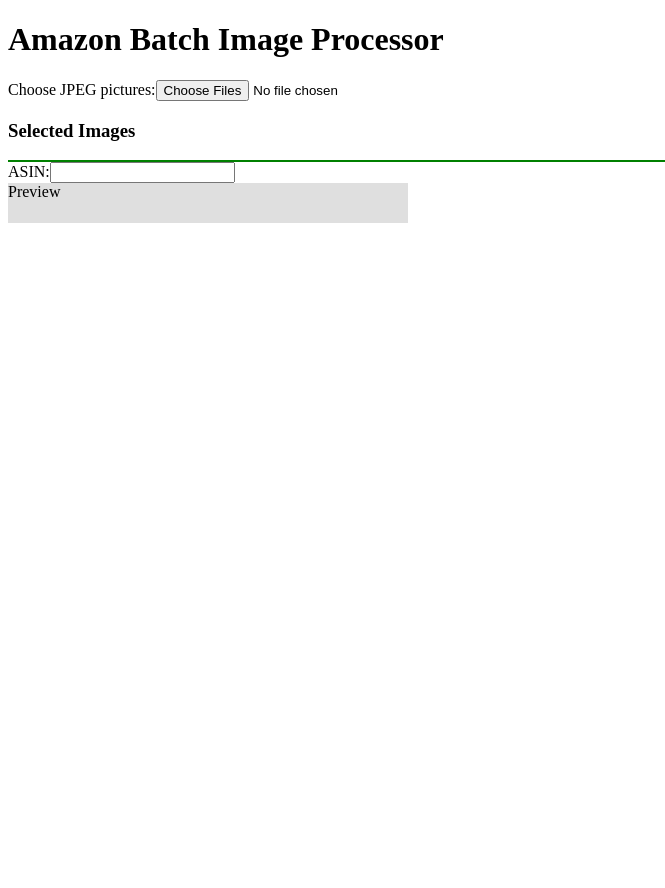
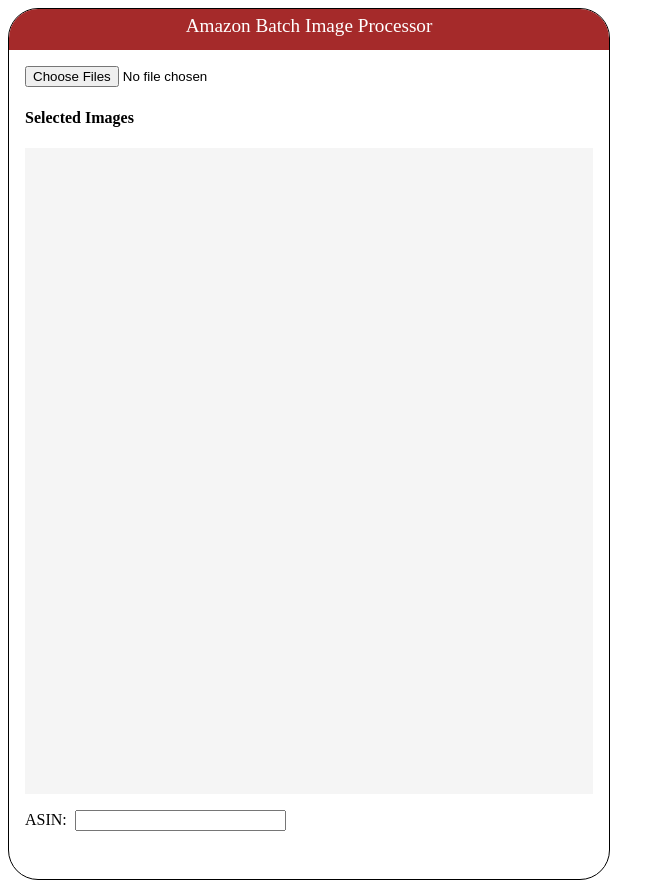
Before and after one commit to dtuyenng/amazon_image_processor3, a React (Vite) app: page / in a window 1280 px wide. Shown: the whole page, without its empty margins (0-665 px from the left). Before the commit the page ends 800 px from the top, so only its background shows below. Built offline with nearby package versions, Linux system fonts and the light colour scheme.

Commit message:
Commit
commit

```diff
--- a/src/App.css
+++ b/src/App.css
@@ -1,26 +1,90 @@
+.app_wrapper {
+  border: 1px solid black;
+  height: 870px;
+  width: 600px;
+  border-radius: 30px;
+  overflow: hidden;
+}
+
+.header {
+  height: 35px;
+  background-color: brown;
+  text-align: center;
+  color: white;
+  font-size: 1.2rem;
+  padding-top: 0.4rem;
+}
+
+.files {
+  background-color: blue;
+}
+
+.mid_wrapper {
+  margin: 1rem;
+}
+
 .content_wrapper {
-  width: 700px;
+  height: 630px;
   display: grid;
   grid-gap: 20px;
   grid-template-columns: 1fr 1fr 1fr;
-  border: 1px solid green;
+  grid-template-rows: 1fr 1fr 1fr;
+  background-color: #f5f5f5;
+  padding: 0.5rem;
+}
+select {
+  width: 100px;
 }
 
 .selectedImage {
-  border: 1px solid red;
-  width: 200px;
+  width: 164px;
+  border: 3px solid black;
+  border-radius: 5px;
 }
 .image_container {
-  border: 1px solid pink;
-  width: 200px;
-  height: 220px;
+  width: 164px;
+  height: 190px;
   display: flex;
   flex-direction: column;
   justify-content: space-between;
+  align-items: end;
 }
 
 .preview {
-  background-color: rgb(223, 223, 223);
+  margin-top: -40px;
+  margin-left: 1rem;
   height: 40px;
   width: 400px;
+  width: 300px;
 }
+
+.footer {
+  margin: 1rem;
+  display: flex;
+  justify-content: space-between;
+}
+.footer > button {
+  width: 200px;
+  height: 50px;
+}
+
+#asin {
+  width: 200px;
+  padding-left: 5px;
+  margin-left: 0.5rem;
+}
+
+.download_button {
+  background: rgb(201, 98, 98);
+  color: white;
+  font-size: 1rem;
+  border-radius: 10px;
+}
+
+.download_button:hover {
+  background: rgb(234, 129, 129);
+}
+
+.download_button:active {
+  background: rgb(147, 70, 70);
+}
--- a/src/App.tsx
+++ b/src/App.tsx
@@ -40,7 +40,7 @@
         filename.slice(lastDotIndex)
       );
     } else {
-      return filename + "_" + label; // If there is no extension, just append the label
+      return filename + "." + label; // If there is no extension, just append the label
     }
   };
 
@@ -99,9 +99,10 @@
   };
 
   return (
-    <div className="App">
-      <h1>Amazon Batch Image Processor</h1>
-      <label htmlFor="files">Choose JPEG pictures:</label>
+    <div className="app_wrapper">
+      <div className="header">Amazon Batch Image Processor</div>
+
+      <div className="mid_wrapper">
         <input
           id="files"
           type="file"
@@ -109,7 +110,7 @@
           accept="image/jpeg"
           multiple
         />
-      <h3>Selected Images</h3>
+        <h4>Selected Images</h4>
         <div className="content_wrapper">
           {files.length > 0 && (
             <>
@@ -139,17 +140,26 @@
             </>
           )}
         </div>
+      </div>
 
+      <div className="footer">
         <div>
           <label htmlFor="asin">ASIN:</label>
-        <input id="asin" type="text" value={asin} onChange={handleAsinChange} />
+          <input
+            id="asin"
+            type="text"
+            value={asin}
+            onChange={handleAsinChange}
+          />
         </div>
 
-      <div className="preview">Preview</div>
-
         {fileContents.length > 0 && (
-        <button onClick={handleDownload}>Download</button>
+          <button className="download_button" onClick={handleDownload}>
+            Download Images
+          </button>
         )}
+      </div>
+      {fileContents.length > 0 && <div className="preview">Preview: </div>}
     </div>
   );
 }
```
Lines whose indentation alone changed are shown as unchanged.
